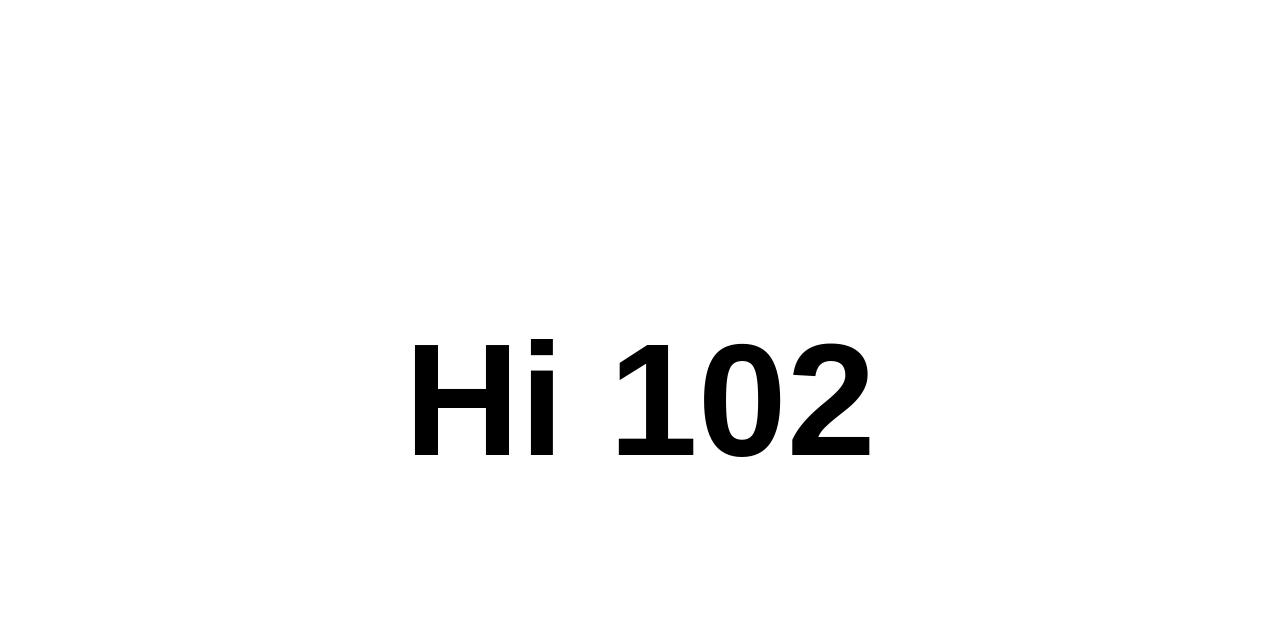
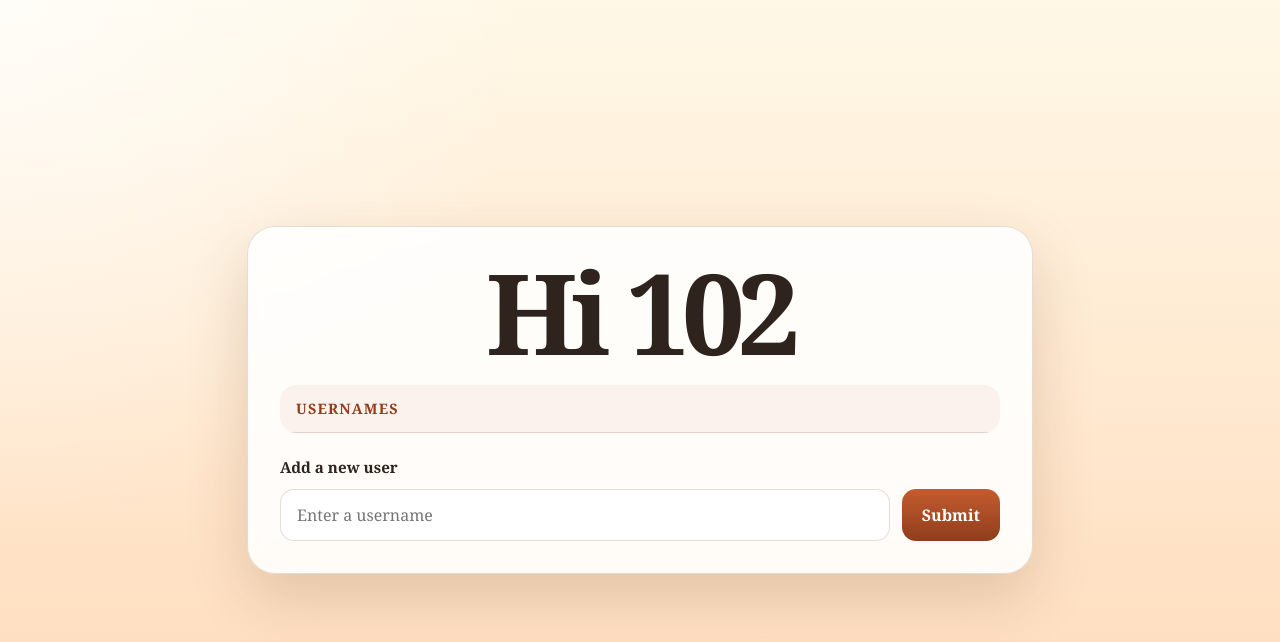
Before and after one commit to jjanetka/repo100, a website: page public/index.html in a window 1280 px wide. Drawn offline with Linux system fonts and the light colour scheme.

Commit message:
show on index and added add username

```diff
--- a/public/index.html
+++ b/public/index.html
@@ -5,20 +5,150 @@
   <meta name="viewport" content="width=device-width, initial-scale=1.0">
   <title>Hi 102</title>
   <style>
+    :root {
+      color-scheme: light;
+      --bg-top: #fff8e7;
+      --bg-bottom: #ffd9b8;
+      --card: rgba(255, 255, 255, 0.88);
+      --border: rgba(89, 54, 24, 0.16);
+      --text: #2f241d;
+      --accent: #c45c2f;
+      --accent-dark: #8f3d1c;
+      --shadow: 0 24px 60px rgba(100, 54, 22, 0.18);
+    }
+
     body {
+      margin: 0;
+      min-height: 100vh;
       display: flex;
       justify-content: center;
       align-items: center;
-      height: 100vh;
-      margin: 0;
-      font-family: sans-serif;
+      font-family: Georgia, "Times New Roman", serif;
+      color: var(--text);
+      background:
+        radial-gradient(circle at top left, rgba(255, 255, 255, 0.7), transparent 35%),
+        linear-gradient(180deg, var(--bg-top), var(--bg-bottom));
     }
+
+    main {
+      width: min(720px, calc(100vw - 32px));
+      padding: 32px;
+      border: 1px solid var(--border);
+      border-radius: 28px;
+      background: var(--card);
+      box-shadow: var(--shadow);
+      backdrop-filter: blur(10px);
+    }
+
     h1 {
-      font-size: 10rem;
+      margin: 0 0 20px;
+      font-size: clamp(4rem, 12vw, 7rem);
+      line-height: 0.95;
+      letter-spacing: -0.06em;
+      text-align: center;
+    }
+
+    table {
+      width: 100%;
+      border-collapse: collapse;
+      margin-bottom: 24px;
+      background: rgba(255, 255, 255, 0.72);
+      border-radius: 16px;
+      overflow: hidden;
+    }
+
+    th,
+    td {
+      padding: 14px 16px;
+      text-align: left;
+      border-bottom: 1px solid var(--border);
+    }
+
+    th {
+      font-size: 0.9rem;
+      text-transform: uppercase;
+      letter-spacing: 0.08em;
+      color: var(--accent-dark);
+      background: rgba(196, 92, 47, 0.08);
+    }
+
+    tbody tr:last-child td {
+      border-bottom: none;
+    }
+
+    form {
+      display: grid;
+      gap: 12px;
+    }
+
+    label {
+      font-size: 0.95rem;
+      font-weight: 700;
+    }
+
+    .form-row {
+      display: flex;
+      gap: 12px;
+      flex-wrap: wrap;
+    }
+
+    input {
+      flex: 1 1 260px;
+      padding: 14px 16px;
+      font: inherit;
+      border-radius: 14px;
+      border: 1px solid var(--border);
+      background: rgba(255, 255, 255, 0.95);
+    }
+
+    button {
+      padding: 14px 20px;
+      font: inherit;
+      font-weight: 700;
+      color: white;
+      background: linear-gradient(180deg, var(--accent), var(--accent-dark));
+      border: none;
+      border-radius: 14px;
+      cursor: pointer;
+    }
+
+    @media (max-width: 600px) {
+      main {
+        padding: 24px;
+      }
+
+      .form-row {
+        flex-direction: column;
+      }
+
+      button {
+        width: 100%;
+      }
     }
   </style>
 </head>
 <body>
-  <h1>Hi 102</h1>
+  <main>
+    <h1>Hi 102</h1>
+
+    <table>
+      <thead>
+        <tr>
+          <th>Usernames</th>
+        </tr>
+      </thead>
+      <tbody>
+        <!-- USER_ROWS -->
+      </tbody>
+    </table>
+
+    <form method="POST" action="/users">
+      <label for="newuser">Add a new user</label>
+      <div class="form-row">
+        <input id="newuser" name="newuser" type="text" placeholder="Enter a username" required>
+        <button type="submit">Submit</button>
+      </div>
+    </form>
+  </main>
 </body>
 </html>
```
Also changed, not shown: server.js (+72 -10 lines).
